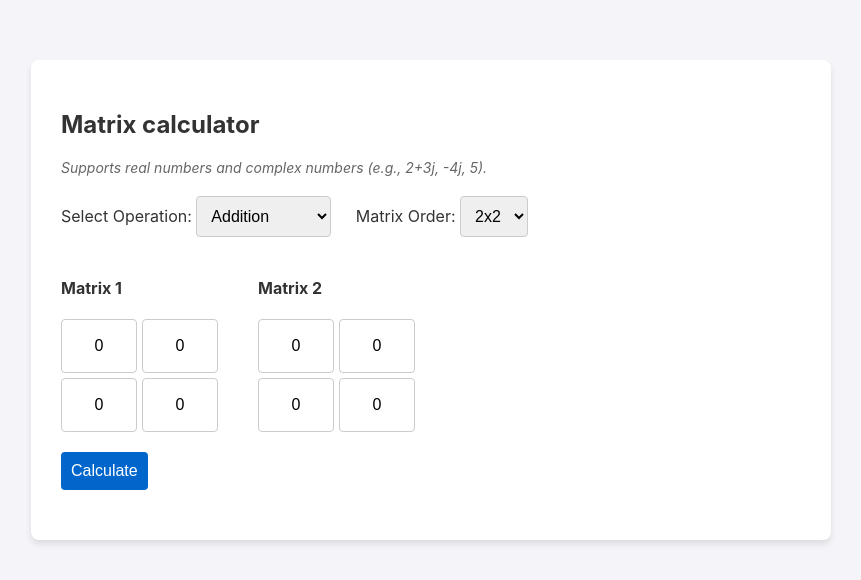
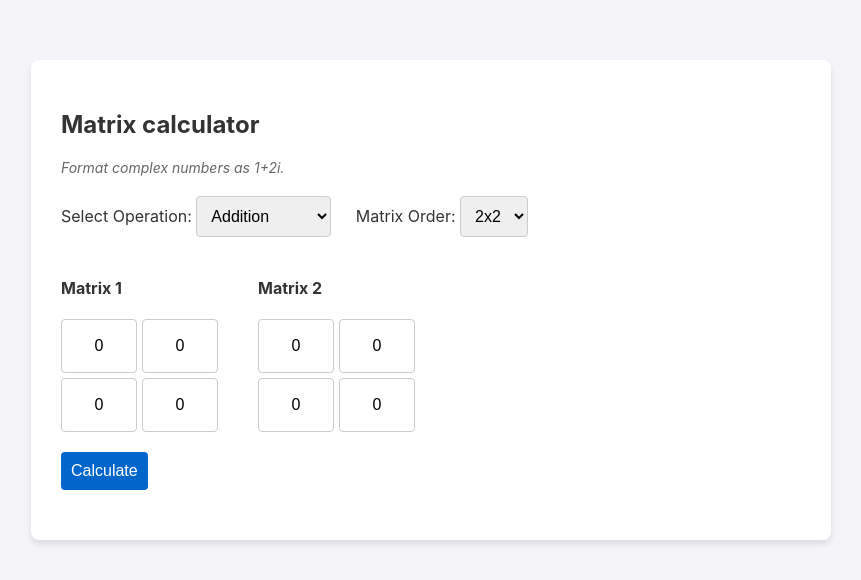
Before and after one commit to py-mp3/linear-algebra, a Flask app: page / in a window 1280 px wide. Shown: the top 580 px of the page, without its empty margins (209-1070 px from the left). Run offline with Flask 2, Linux system fonts and the light colour scheme.

Commit message:
just editing text

```diff
--- a/templates/index.html
+++ b/templates/index.html
@@ -59,7 +59,7 @@
 <body>
     <div class="card">
         <h2>Matrix calculator</h2>
-        <p class="help-text">Supports real numbers and complex numbers (e.g., 2+3j, -4j, 5).</p>
+        <p class="help-text">Format complex numbers as 1+2i.</p>
         <form method="POST">
             <label for="operation">Select Operation:</label>
             <select name="operation" id="operation" onchange="updateGrid(false)">
```
